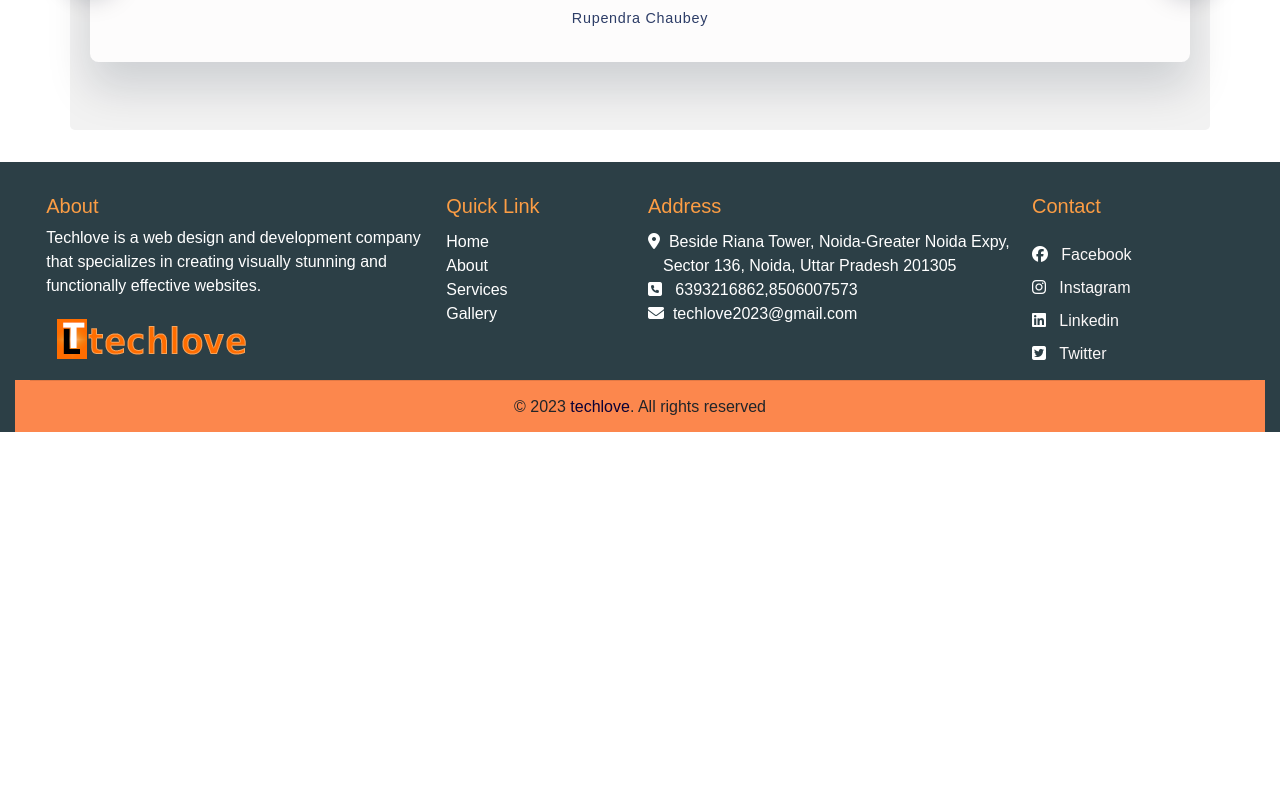
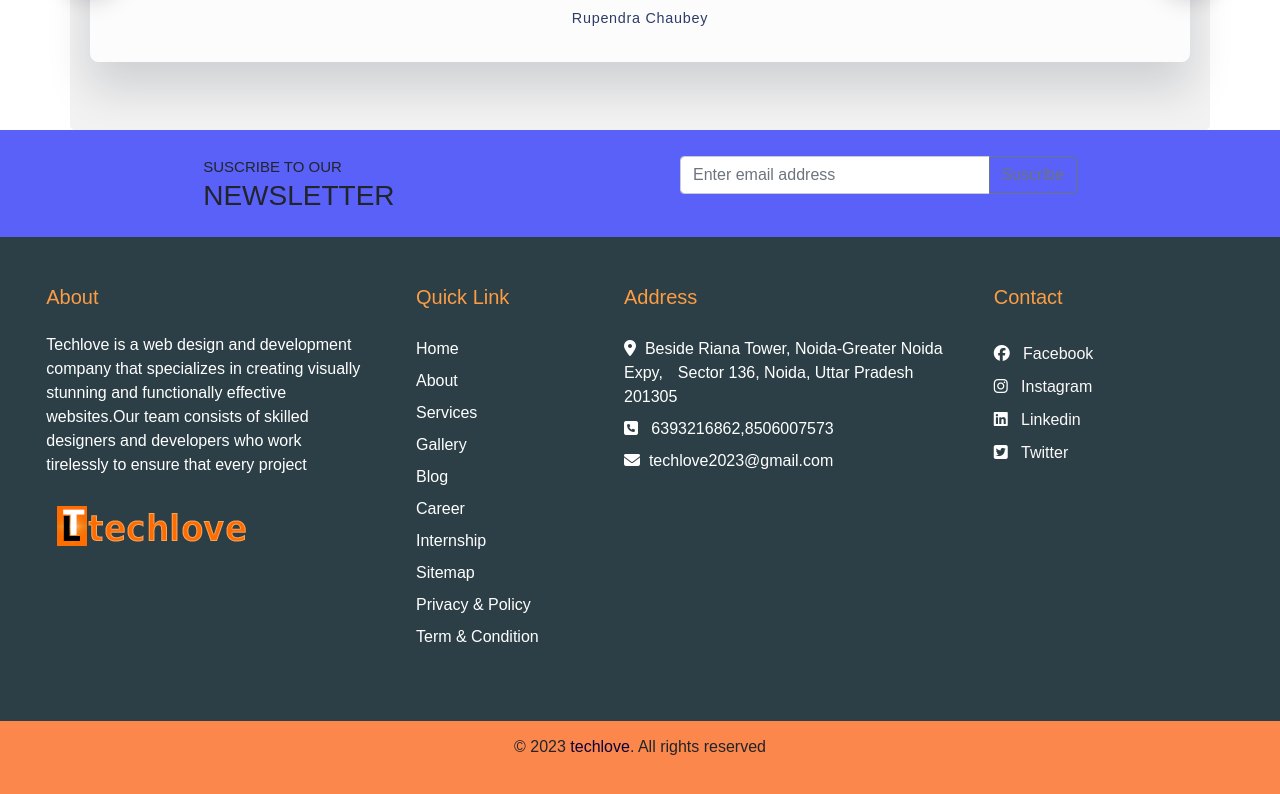
Before and after one commit to abhay3366/techlove, a website: page index.html in a window 1280 px wide. Shown: the part 3466-4260 px from the top of the page. Before the commit the page ends 3906 px from the top, so only its background shows below. Drawn offline with nearby package versions, Linux system fonts and the light colour scheme; a web font is replaced by a local one.

Commit message:
update footer

```diff
--- a/index.html
+++ b/index.html
@@ -282,33 +282,54 @@ href="https://cdnjs.cloudflare.com/ajax/libs/animate.css/4.1.1/animate.min.css"
       <button id="scrollBtn" onclick="scrollWin()">
         <i class="fa fa-arrow-up fa-2x mt-1" aria-hidden="true"></i>
       </button>
+      <!-- suscribe newslater -->
+        <div class="container-fluid suscribe-container">
+          <div>
+            <div>
+              <h3><span class="">SUSCRIBE TO OUR</span><br> NEWSLETTER</h3>
+            </div>
+            <div class="input-group mb-3">
+              <input type="text" class="form-control" placeholder="Enter email address" aria-label="Recipient's username" aria-describedby="button-addon2">
+              <div class="input-group-append">
+                <button class="btn btn-outline-secondary" type="button" id="button-addon2">Suscribe</button>
+              </div>
+            </div>
+          </div>
+        </div>
         <!-- footer section -->
-        <div class="container-fluid footer_section">
+        <div class="container-fluid footer_section ">
           <div class="footer_section_container">
             <div>
-              <h5 class="footer_heading">About</h5>
-              <p style="color: white;">
+              <h5 class="footer_heading pb-lg-3">About</h5>
+              <p style="color: white;" class="pb-lg-2">
                 Techlove is a web design and development company that specializes in
-                creating visually stunning and functionally effective websites.
+                creating visually stunning and functionally effective websites.Our team consists of skilled designers and developers who work tirelessly to ensure that every project
 
               </p>
               <img src="./img/logo (4).png" alt="">
             </div>
 
             <div class="quick_link">
-              <h5 class="card-title footer_heading">Quick Link</h5>
+              <h5 class="card-title footer_heading pb-lg-3">Quick Link</h5>
               <ul>
                 <li><a href="./index.html">Home</a></li>
                 <li><a href="./about.html">About</a></li>
                 <li><a href="./service.html">Services</a></li>
                 <li><a href="./gallery.html">Gallery</a></li>
+                <li><a href="./gallery.html">Blog</a></li>
+                <li><a href="./gallery.html">Career</a></li>
+                <li><a href="./gallery.html">Internship</a></li>
+                <li><a href="./gallery.html">Sitemap</a></li>
+
+                <li><a href="./gallery.html">Privacy & Policy</a></li>
+                <li><a href="./gallery.html">Term & Condition</a></li>
               </ul>
             </div>
             <div>
-              <h5 class="card-title footer_heading">Address</h5>
+              <h5 class="card-title footer_heading pb-lg-3">Address</h5>
               <ul class="footer_address">
                 <li>
-                  <i class="fa fa-map-marker" aria-hidden="true"></i><a href="https://goo.gl/maps/eko8nFrtsc4yBF3cA" target="_blank">&nbsp; Beside Riana Tower, Noida-Greater Noida Expy, <span>Sector 136, Noida, Uttar Pradesh 201305</span></a>
+                  <span><i class="fa fa-map-marker" aria-hidden="true"></i><a href="https://goo.gl/maps/eko8nFrtsc4yBF3cA" target="_blank">&nbsp; Beside Riana Tower, Noida-Greater    Noida Expy,<span>Sector 136, Noida, Uttar Pradesh 201305</span></a></span>
                 </li>
                 <li>
                   <span><i class="fa fa-phone-square" aria-hidden="true"></i> &nbsp; 6393216862,8506007573</span>
@@ -319,7 +340,7 @@ href="https://cdnjs.cloudflare.com/ajax/libs/animate.css/4.1.1/animate.min.css"
               </ul>
             </div>
             <div class="footer_contact ">
-              <h5 class="card-title footer_heading">Contact</h5>
+              <h5 class="card-title footer_heading pb-lg-2">Contact</h5>
               <i class="fa fa-facebook-official" aria-hidden="true"
                 ><a href="https://www.facebook.com/profile.php?id=100092255704435" target="_blank" >
                   &nbsp; Facebook</a
@@ -342,12 +363,13 @@ href="https://cdnjs.cloudflare.com/ajax/libs/animate.css/4.1.1/animate.min.css"
               >
             </div>
           </div>
-          <!-- footerbottm -->
+
+        </div>
+         <!-- footerbottm -->
           <div class="container-fluid footer-bottom">
-            <hr />
+            <!-- <hr /> -->
             <h6 class="text-center pb-3">© 2023 <a href="./index.html" style="color: #0b0136;">techlove</a>. All rights reserved</h6>
           </div>
-        </div>
         <!-- <div id="bb" style="position: fixed;top: 0%;z-index: 666;">kjdsfkjdsjsdh 0</div> -->
     <!-- Optional JavaScript; choose one of the two! -->
 
--- a/style.css
+++ b/style.css
@@ -313,18 +313,38 @@ button#prev {
   font-weight: 400;
   text-align: center;
 }
+.suscribe-container{
+  padding: 1rem;
+  background-color: #5961f9;
+}
+.suscribe-container h3 span{
+  font-size: 15px;
+}
+.suscribe-container>div{
+  display: grid;
+  grid-template-columns: repeat(2,1fr);
+  margin: auto;
+  gap: 5rem;
+  width: 70%;
+  align-items: center;
+
+  /* margin: auto; */
+}
 .footer_section {
-  padding-top: 2rem;
-  margin-top: 2rem;
+  padding-top: 3rem;
+  padding-bottom: 3rem;
+  /* margin-top: 2rem; */
 }
 .footer_section_container {
   display: grid;
-  grid-template-columns: 25rem 1fr 24rem 1fr;
+  grid-template-columns: 1fr 10rem 1fr 15rem;
   width: 95%;
+  gap: 3rem;
   margin: auto;
 }
 .footer_section_container ul li {
   list-style: none;
+  padding-bottom: .5rem;
 }
 
 .footer_contact {
@@ -377,7 +397,9 @@ button#prev {
 }
 .footer-bottom {
   background-color: #fc874d;
+  padding: 1rem;
 }
+
 
 .quick_link ul {
   list-style: none;
```
Also changed, not shown: 1 other file.
